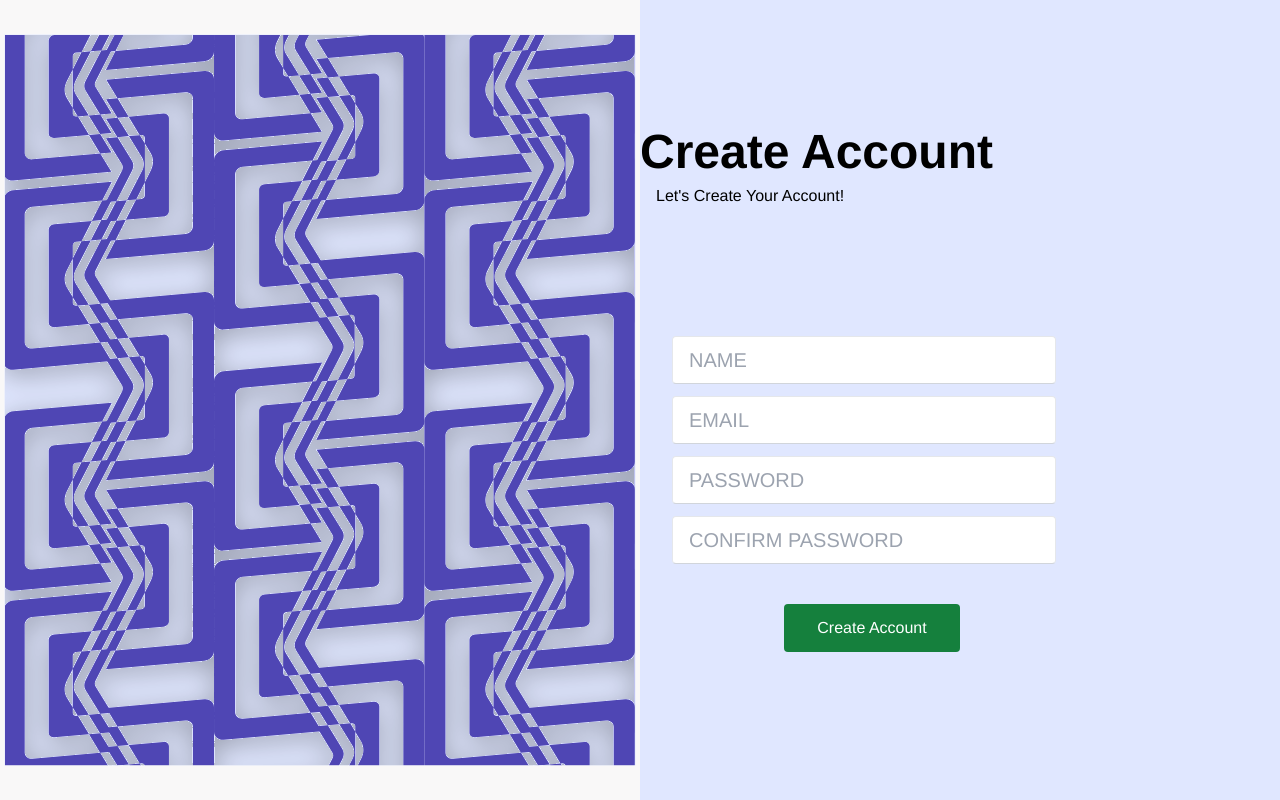
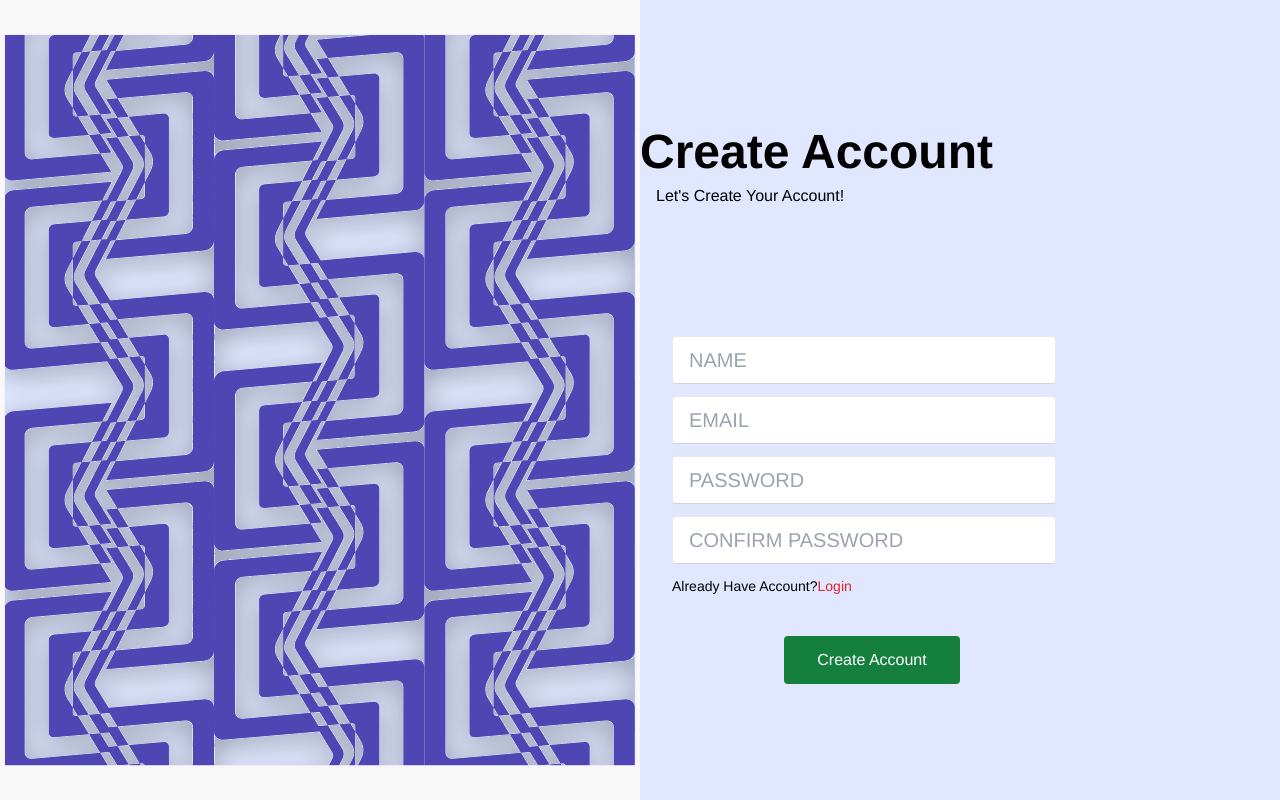
Before and after one commit to zernrack/PicQuest, a React (Vite) app in the folder client/: page /register in a window 1280 px wide. Built offline with nearby package versions, Linux system fonts and the light colour scheme.

Commit message:
Update Registration and Login

```diff
--- a/client/src/pages/login/login.jsx
+++ b/client/src/pages/login/login.jsx
@@ -45,7 +45,7 @@ export default function Login() {
               <p class="text-sm font-thin mt-2 pt-1 mb-0">
                 Don't have an account?
                 <a
-                  href="#!"
+                  href="/register"
                   class="text-red-600 hover:text-red-700 focus:text-red-700 transition duration-200 ease-in-out"
                 >
                   Register
--- a/client/src/pages/registration/registration.jsx
+++ b/client/src/pages/registration/registration.jsx
@@ -52,6 +52,15 @@ export default function Registration() {
               placeholder="CONFIRM PASSWORD"
               required
             />
+            <p class="text-sm font-thin mt-2 pt-1 mb-0">
+              Already Have Account?
+              <a
+                href="/login"
+                class="text-red-600 hover:text-red-700 focus:text-red-700 transition duration-200 ease-in-out"
+              >
+                Login
+              </a>
+            </p>
             <div className="pt-10 pl-28">
               <button
                 type="submit"
```
